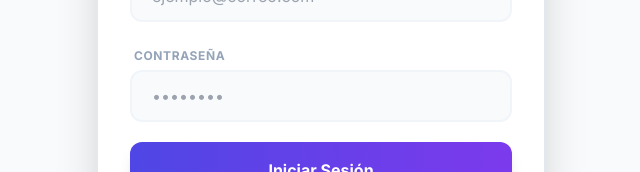
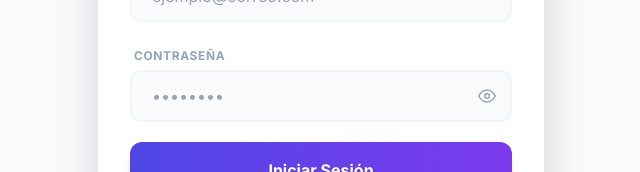
Before and after one commit to ramirotule/jobsAutomation, a Next.js app in the folder apps/web/: page /login in a window 1280 px wide. Shown: the part 352-524 px from the top of the page, without its empty margins (319-959 px from the left). Built offline with nearby package versions, Linux system fonts and the light colour scheme; no server answers.

Commit message:
ojito en pass login

```diff
--- a/apps/web/src/components/auth/AuthForm.tsx
+++ b/apps/web/src/components/auth/AuthForm.tsx
@@ -14,6 +14,7 @@
   const [loading, setLoading] = useState(false);
   const [message, setMessage] = useState("");
   const [showSignUp, setShowSignUp] = useState(false);
+  const [showPassword, setShowPassword] = useState(false);
 
   const handleLogin = async (e: React.FormEvent) => {
     e.preventDefault();
@@ -74,14 +75,34 @@
             <label className="text-xs font-bold uppercase tracking-wider text-slate-400 ml-1">
               Contraseña
             </label>
+            <div className="relative">
               <input
-              type="password"
+                type={showPassword ? "text" : "password"}
                 value={password}
                 onChange={(e) => setPassword(e.target.value)}
-              className="w-full px-5 py-3 rounded-xl border-2 border-slate-100 dark:border-slate-800 bg-slate-50 dark:bg-slate-950 text-slate-900 dark:text-white focus:border-indigo-500 outline-none transition-all"
+                className="w-full px-5 py-3 pr-12 rounded-xl border-2 border-slate-100 dark:border-slate-800 bg-slate-50 dark:bg-slate-950 text-slate-900 dark:text-white focus:border-indigo-500 outline-none transition-all"
                 placeholder="••••••••"
                 required
               />
+              <button
+                type="button"
+                onClick={() => setShowPassword(p => !p)}
+                className="absolute right-4 top-1/2 -translate-y-1/2 text-slate-400 hover:text-slate-600 dark:hover:text-slate-200 transition-colors"
+                tabIndex={-1}
+              >
+                {showPassword ? (
+                  <svg xmlns="http://www.w3.org/2000/svg" width="18" height="18" viewBox="0 0 24 24" fill="none" stroke="currentColor" strokeWidth="2" strokeLinecap="round" strokeLinejoin="round">
+                    <path d="M17.94 17.94A10.07 10.07 0 0 1 12 20c-7 0-11-8-11-8a18.45 18.45 0 0 1 5.06-5.94M9.9 4.24A9.12 9.12 0 0 1 12 4c7 0 11 8 11 8a18.5 18.5 0 0 1-2.16 3.19m-6.72-1.07a3 3 0 1 1-4.24-4.24"/>
+                    <line x1="1" y1="1" x2="23" y2="23"/>
+                  </svg>
+                ) : (
+                  <svg xmlns="http://www.w3.org/2000/svg" width="18" height="18" viewBox="0 0 24 24" fill="none" stroke="currentColor" strokeWidth="2" strokeLinecap="round" strokeLinejoin="round">
+                    <path d="M1 12s4-8 11-8 11 8 11 8-4 8-11 8-11-8-11-8z"/>
+                    <circle cx="12" cy="12" r="3"/>
+                  </svg>
+                )}
+              </button>
+            </div>
           </div>
 
           <button
```
Lines whose indentation alone changed are shown as unchanged.
